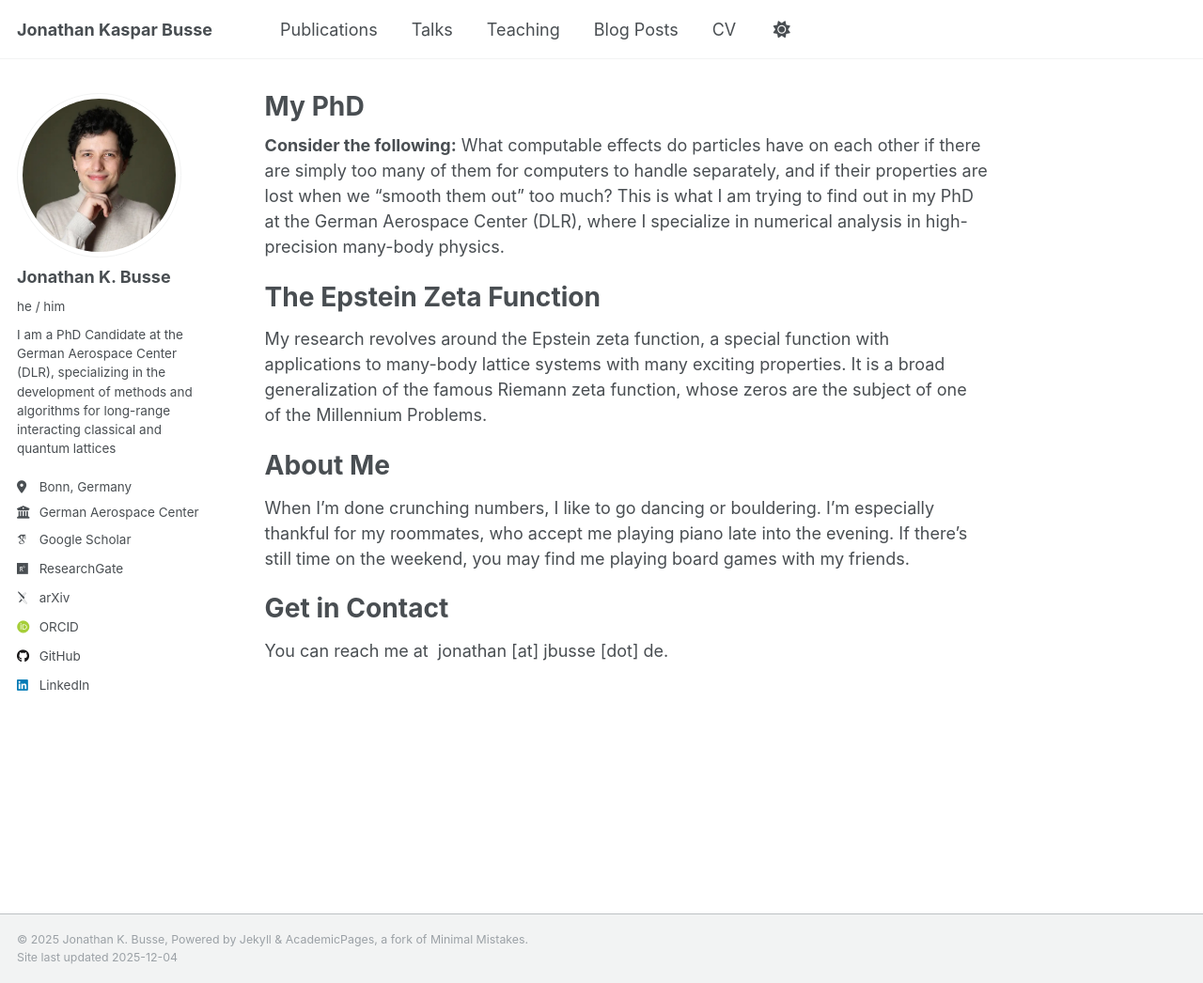
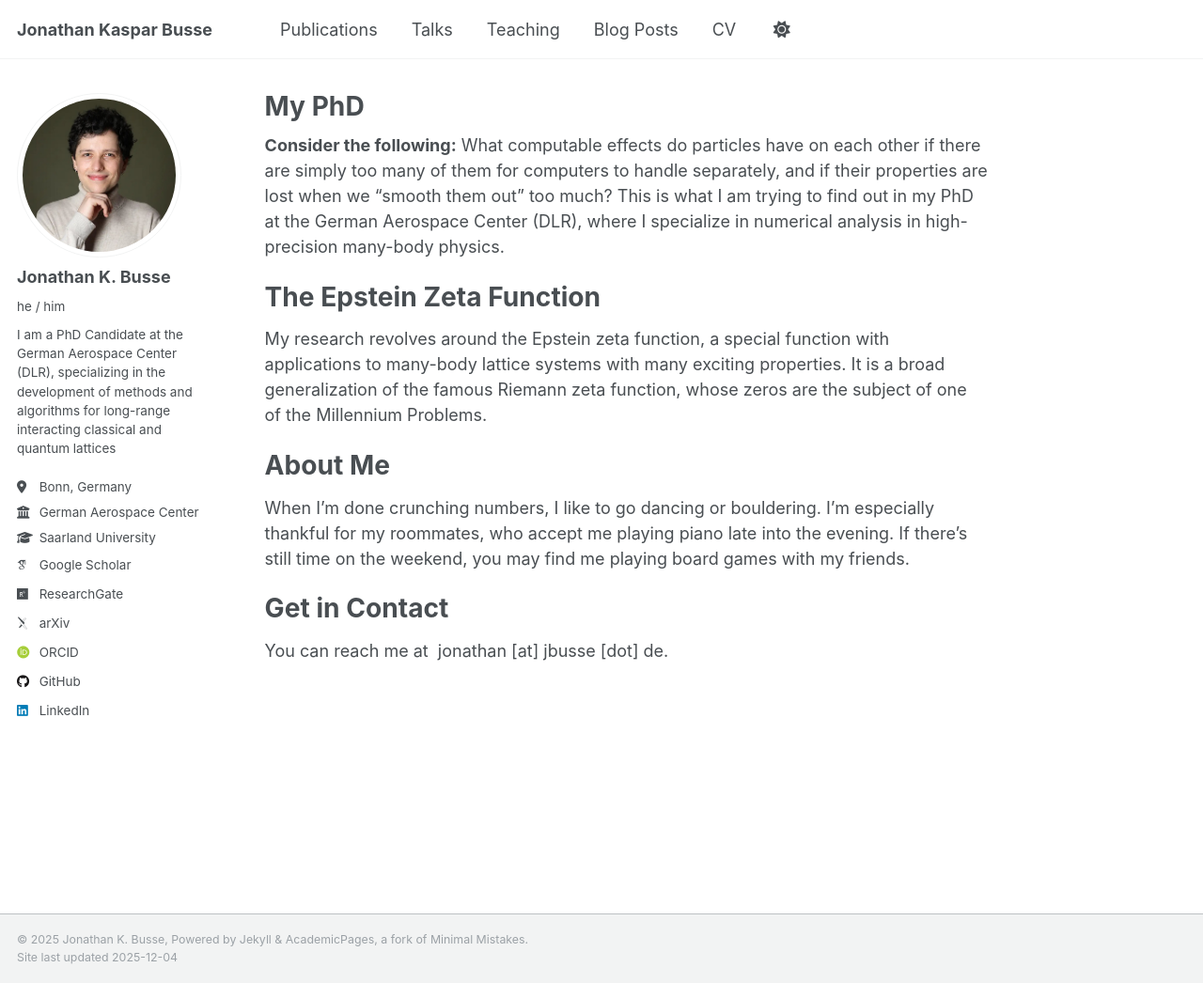
Before and after one commit to JoKaBus/jonathankbusse, a Jekyll site: the page built from _pages/about.md, in a window 1280 px wide and 1046 px high. Shown: the whole window at 94% size. Built offline with Jekyll 4.4.1, drawn with Linux system fonts in a browser that asks for light colours; some web fonts are replaced.

Commit message:
Feature: Saarland University

```diff
--- a/_config.yml
+++ b/_config.yml
@@ -28,6 +28,7 @@ author:
   pronouns         : "he / him"
   bio              : "I am a PhD Candidate at the German Aerospace Center (DLR), specializing in the development of methods and algorithms for long-range interacting classical and quantum lattices"
   employer         : "German Aerospace Center (DLR)"
+  university: "Saarland University"
   location         : "Bonn, Germany"
   uri              : # URL
   email            : # "jonathan@jbusse.de"
--- a/_includes/author-profile.html
+++ b/_includes/author-profile.html
@@ -28,9 +28,16 @@
         <li class="author__desktop"><i class="fa-solid fa-location-dot icon-pad-right" aria-hidden="true"></i>{{ author.location }}</li>
       {% endif %}
       {% if author.employer %}
-        <li class="author__desktop"><i class="fas fa-fw fa-building-columns icon-pad-right" aria-hidden="true"></i>{{ author.employer }}</li>
+        <li class="author__desktop">
+          <i class="fas fa-fw fa-building-columns icon-pad-right" aria-hidden="true"></i>{{ author.employer }}
+        </li>
       {% endif %}
-      {% if author.uri %}
+      {% if author.university %}
+        <li class="author__desktop">
+          <i class="fas fa-fw fa-graduation-cap icon-pad-right" aria-hidden="true"></i>{{ author.university }}
+        </li>
+      {% endif %}
+     {% if author.uri %}
         <li><a href="{{ author.uri }}"><i class="fas fa-fw fa-link icon-pad-right" aria-hidden="true"></i>{{ site.data.ui-text[site.locale].website_label | default: "Website" }}</a></li>
       {% endif %}
       {% if author.email %}
```
